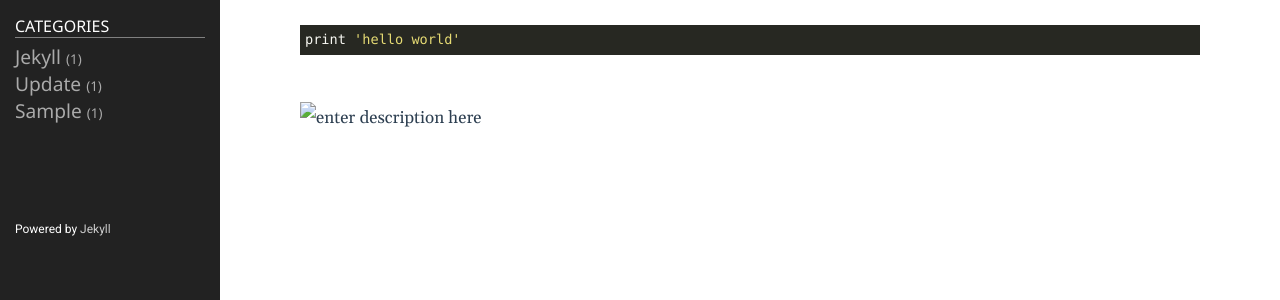
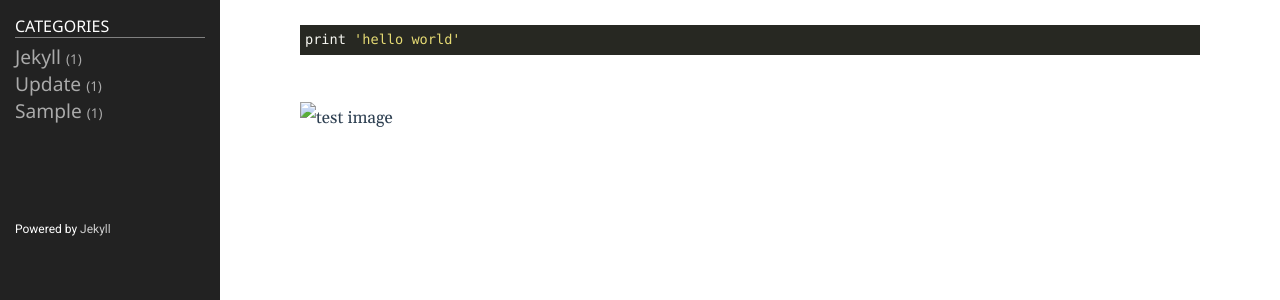
Before and after one commit to RoutineZ/routinez.github.io, a Jekyll site: the page built from _posts/2020-01-02-post1.markdown, in a window 1280 px wide. Shown: the part 292-592 px from the top of the page. Built offline with Jekyll 4.4.1, drawn with Linux system fonts in a browser that asks for light colours.

Commit message:
修改文件: _posts/2020-01-02-post1.markdown

```diff
--- a/_posts/2020-01-02-post1.markdown
+++ b/_posts/2020-01-02-post1.markdown
@@ -14,4 +14,4 @@ print 'hello world'
 ![](images/1609996595574.png)
 
 
-![enter description here](./images/1609999846584.png)
+![test image](./images/1609999846584.png)
```
